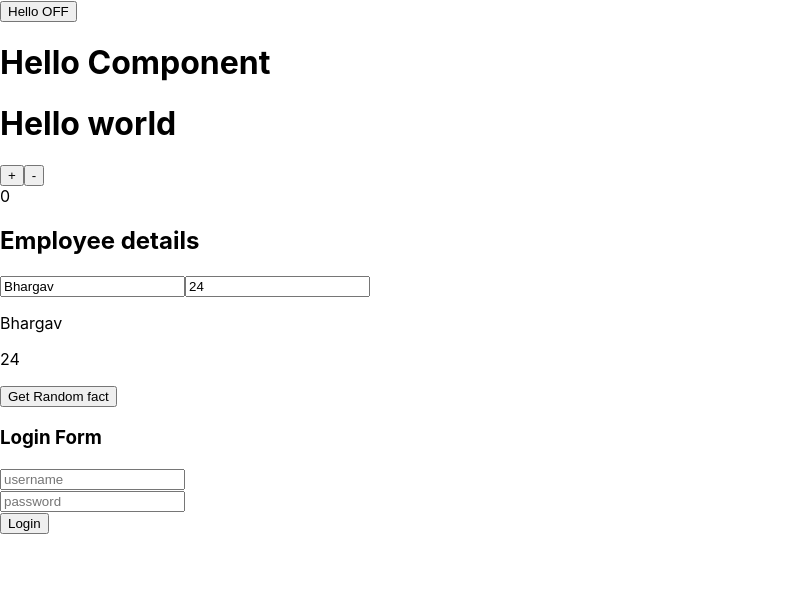
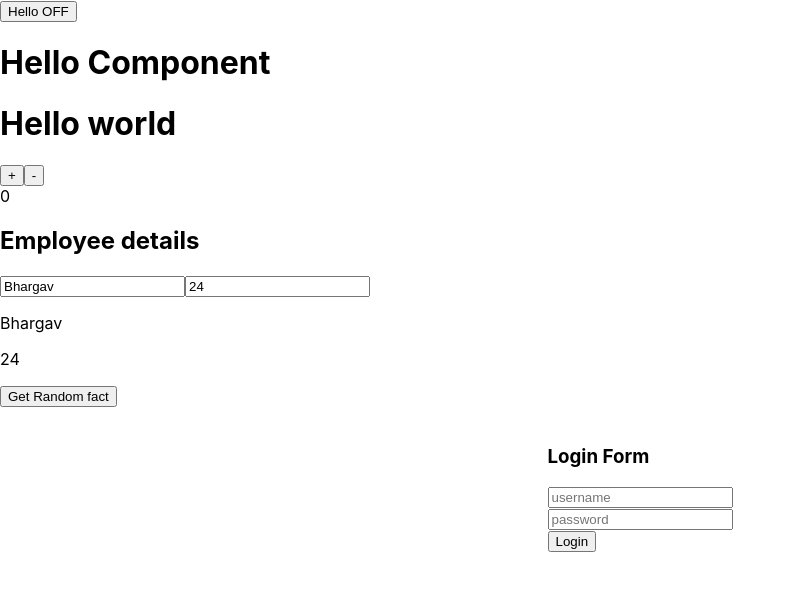
Before and after one commit to isbhargav/hook-tutorial, a React (Create React App) app: page / in a window 1280 px wide. Shown: the top 590 px of the page, without its empty margins (0-796 px from the left). Built offline with nearby package versions, Linux system fonts and the light colour scheme; no server answers.

Commit message:
finished useReducer

```diff
--- a/src/App.js
+++ b/src/App.js
@@ -45,7 +45,8 @@ const App = () => {
         <button onClick={() => setNum(getRandomInt(100))}>Get Random fact</button>
         <RandomFact value={num}></RandomFact>
       </div>
-      <div>
+      <div style={{ display: 'flex', justifyContent: 'center' }}>
+
         <LoginForm>
 
         </LoginForm>
--- a/src/Components/useLoginForrm.js
+++ b/src/Components/useLoginForrm.js
@@ -1,20 +1,79 @@
-import React from 'react'
+import React, { useReducer, useEffect } from 'react'
 
-const handleSubmit = (e) => {
-    e.preventDefault()
-    console.log('prevent default')
+
+// just replicates authentication
+const Login = async ({ username, password }) => {
+
+    return new Promise((resolve, reject) => {
+        setTimeout(() => {
+            if (username === 'bhargav' && password === 'lad') {
+                resolve()
+            }
+            else {
+                reject()
+            }
+        }, 1000)
+    })
+
 }
 
+const loginReducer = (state, action) => {
+    switch (action.type) {
+        case 'login':
+            return { ...state, isLoading: true, error: null, isLoggedin: false }
+        case 'onChange':
+            return { ...state, [action.name]: action.value, isLoggedin: false }
+        case 'error':
+            return { ...init_val, error: action.msg, isLoggedin: false }
+        case 'success':
+            return { ...state, isLoggedin: true, error: null, isLoading: false }
+        case 'logout':
+            return { ...init_val }
+        default:
+            return state;
+    }
+}
+
+
+const init_val = {
+    username: '',
+    password: '',
+    error: null,
+    isLoading: false,
+    isLoggedin: false
+
+}
 export const LoginForm = () => {
+    const [state, dispatcher] = useReducer(loginReducer, init_val)
 
-    return (
-        <>
-            <form onSubmit={handleSubmit}>
-                <h3>Login Form </h3>
-                <div><input type='text' placeholder='username'></input></div>
-                <div><input type='password' placeholder='password'></input></div>
-                <button type='submit'>Login</button>
-            </form>
-        </>
-    );
+
+    const handleSubmit = async (e) => {
+        e.preventDefault()
+        dispatcher({ type: 'login' })
+        try {
+            await Login({ username: state.username, password: state.password })
+            dispatcher({ type: 'success' })
+        } catch (error) {
+            dispatcher({ type: 'error', msg: 'Invalid username or password' })
+        }
+
+
+    }
+    const form = (
+        <form onSubmit={handleSubmit}>
+            <h3>Login Form </h3>
+            <p style={{ color: 'red' }} >{state.error}</p>
+            <div><input type='text' name='username' placeholder='username' value={state.username} onChange={e => dispatcher({ type: 'onChange', name: e.target.name, value: e.target.value })}></input></div>
+            <div><input type='password' name='password' placeholder='password' value={state.password} onChange={e => dispatcher({ type: 'onChange', name: e.target.name, value: e.target.value })}></input></div>
+            <button type='submit'>Login</button>
+        </form>)
+
+    const hello = (<div>
+        <h2>Welcome {state.username}</h2>
+        <button onClick={() => dispatcher({ type: 'logout' })}>Log out</button>
+    </div>
+    )
+
+    const loading = (<h4>Loading ...</h4>)
+    return state.isLoading ? loading : (state.isLoggedin ? hello : form);
 }
```
